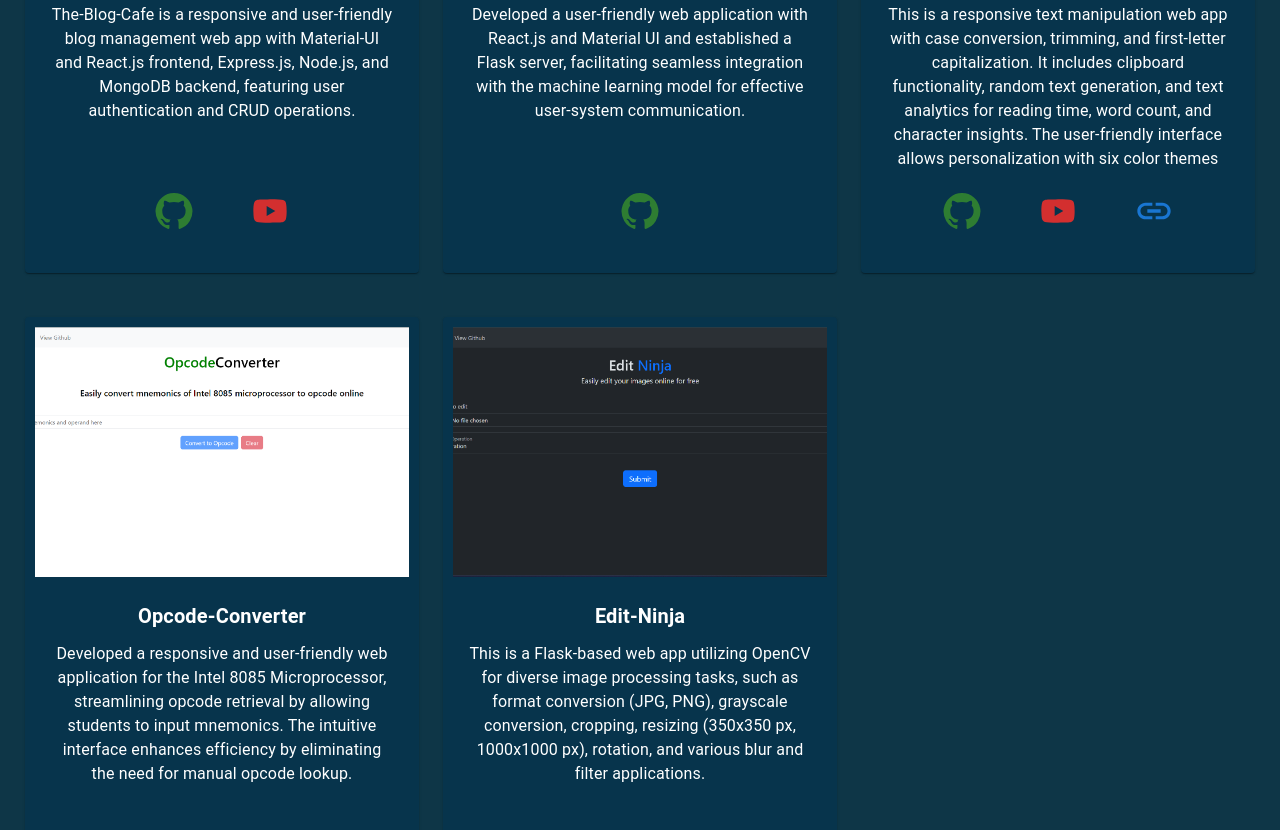
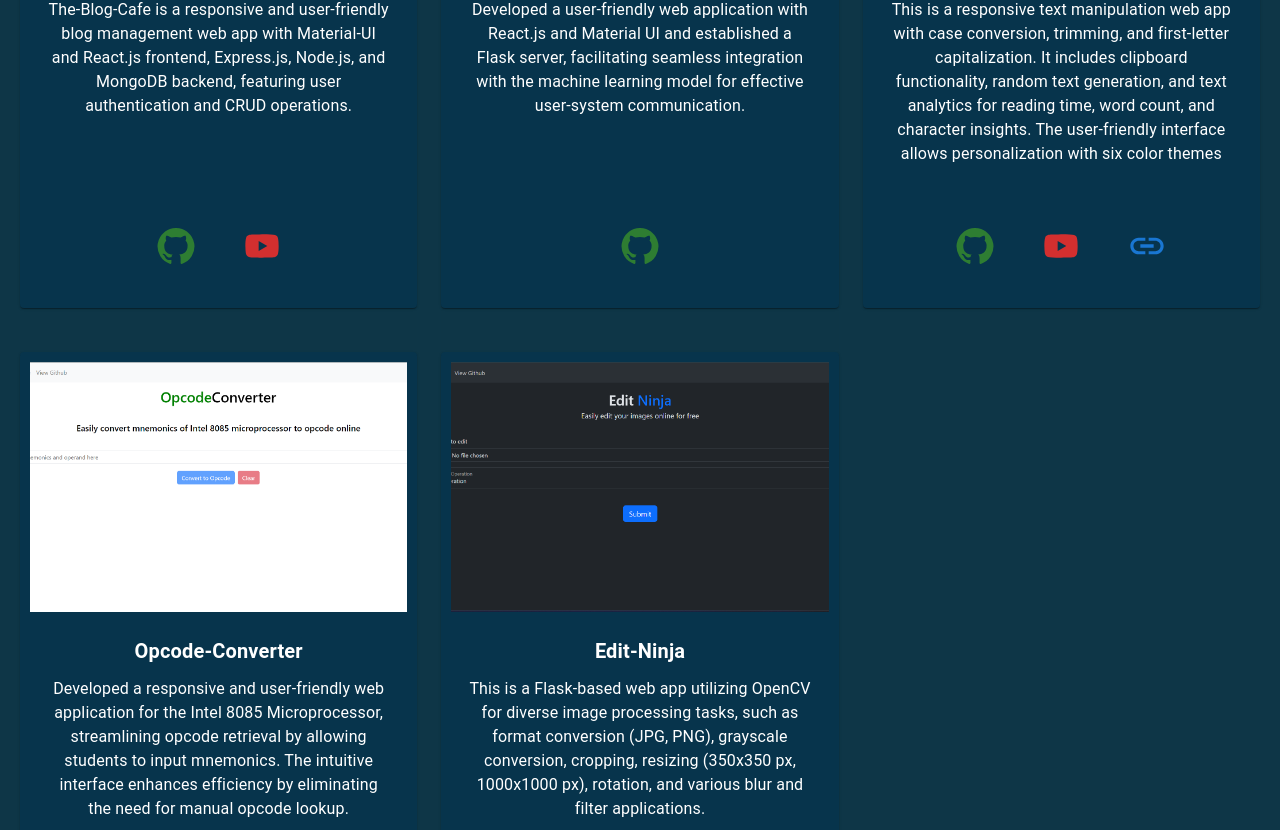
Before and after one commit to GouravDutta-01/GouravDutta-Portfolio, a React (Create React App) app: page / in a window 1280 px wide. Shown: the part 2056-2886 px from the top of the page. Built offline with nearby package versions, Linux system fonts and the light colour scheme.

Commit message:
Minor changes

```diff
--- a/src/components/Projects.js
+++ b/src/components/Projects.js
@@ -62,7 +62,7 @@ const Projects = () => {
     <div
       id="projects"
       style={{
-        padding: "25px",
+        padding: "20px",
         textAlign: "center",
         backgroundColor: "#0e3647",
         color: "white",
@@ -103,7 +103,7 @@ const Projects = () => {
                 >
                   {project.title}
                 </Typography>
-                <Typography sx={{ height: "180px" }}>
+                <Typography sx={{ height: "220px" }}>
                   {project.description}
                 </Typography>
                 {project.githubLink.length > 0 && (
@@ -111,7 +111,7 @@ const Projects = () => {
                     color="success"
                     href={project.githubLink}
                     target="_blank"
-                    style={{ margin: "0 20px" }}
+                    style={{ margin: "0 15px" }}
                   >
                     <GitHubIcon sx={{ fontSize: "2.5rem" }} />
                   </IconButton>
@@ -121,7 +121,7 @@ const Projects = () => {
                     color="error"
                     href={project.youtubeLink}
                     target="_blank"
-                    style={{ margin: "0 20px" }}
+                    style={{ margin: "0 15px" }}
                   >
                     <YouTubeIcon sx={{ fontSize: "2.5rem" }} />
                   </IconButton>
@@ -131,7 +131,7 @@ const Projects = () => {
                     color="primary"
                     href={project.deployedLink}
                     target="_blank"
-                    style={{ margin: "0 20px" }}
+                    style={{ margin: "0 15px" }}
                   >
                     <LinkIcon style={{ fontSize: "2.5rem" }} />
                   </IconButton>
```
